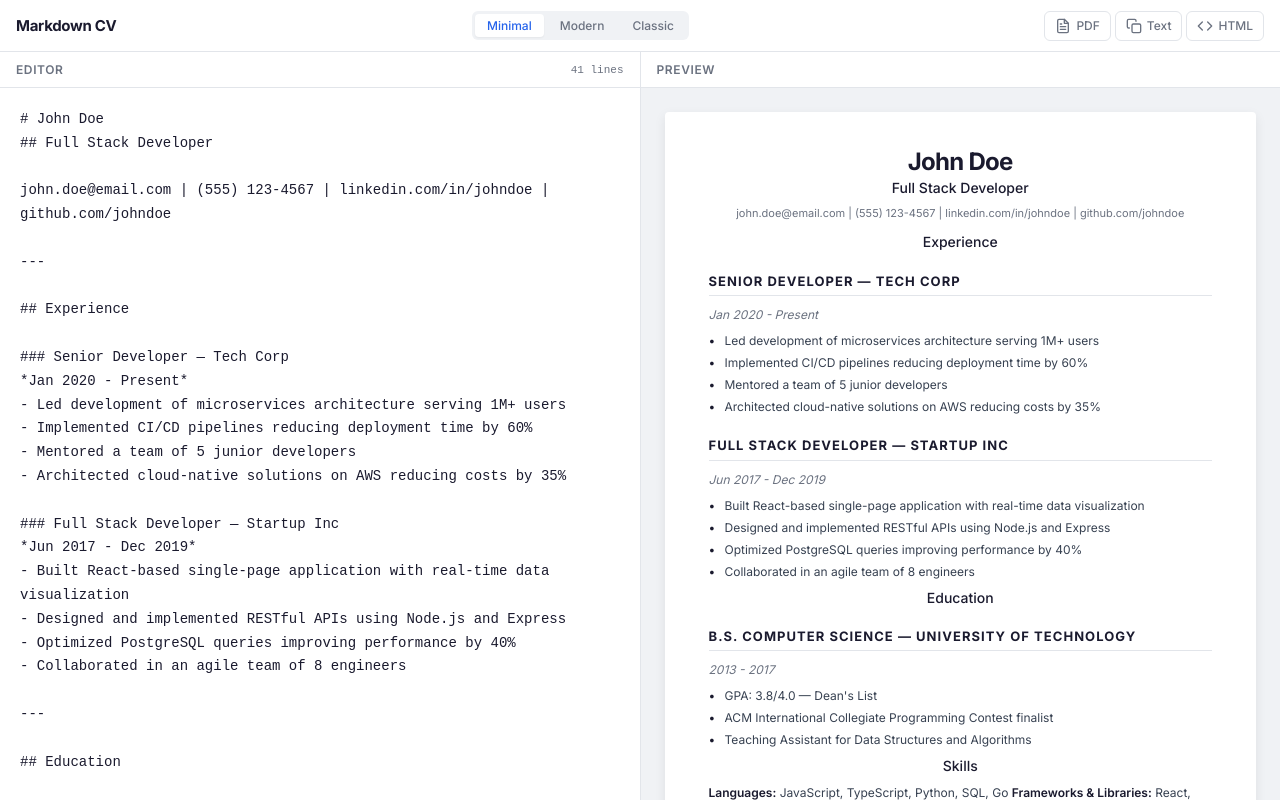
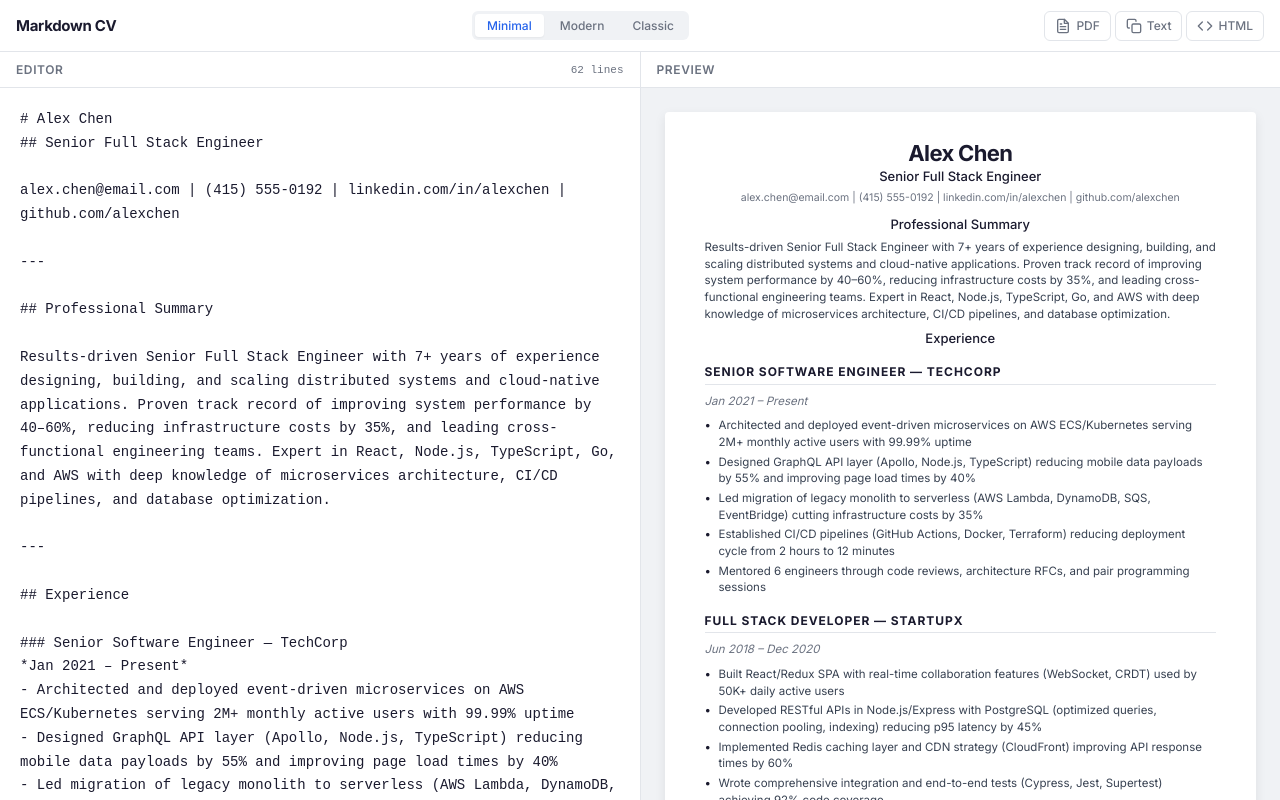
Before and after one commit to codexfang/markdown-cv, a React (Vite) app: page / in a window 1280 px wide. Built offline with nearby package versions, Linux system fonts and the light colour scheme.

Commit message:
improve base resume: add Professional Summary, more keywords/metrics, compact one-page spacing; add MIT license

```diff
--- a/src/App.jsx
+++ b/src/App.jsx
@@ -6,47 +6,68 @@ import ExportPanel from './components/ExportPanel'
 import { loadContent, saveContent, loadTemplate, saveTemplate } from './utils/storage'
 import './styles/index.css'
 
-const DEFAULT_CONTENT = `# John Doe
-## Full Stack Developer
+const DEFAULT_CONTENT = `# Alex Chen
+## Senior Full Stack Engineer
 
-john.doe@email.com | (555) 123-4567 | linkedin.com/in/johndoe | github.com/johndoe
+alex.chen@email.com | (415) 555-0192 | linkedin.com/in/alexchen | github.com/alexchen
+
+---
+
+## Professional Summary
+
+Results-driven Senior Full Stack Engineer with 7+ years of experience designing, building, and scaling distributed systems and cloud-native applications. Proven track record of improving system performance by 40–60%, reducing infrastructure costs by 35%, and leading cross-functional engineering teams. Expert in React, Node.js, TypeScript, Go, and AWS with deep knowledge of microservices architecture, CI/CD pipelines, and database optimization.
 
 ---
 
 ## Experience
 
-### Senior Developer — Tech Corp
-*Jan 2020 - Present*
-- Led development of microservices architecture serving 1M+ users
-- Implemented CI/CD pipelines reducing deployment time by 60%
-- Mentored a team of 5 junior developers
-- Architected cloud-native solutions on AWS reducing costs by 35%
+### Senior Software Engineer — TechCorp
+*Jan 2021 – Present*
+- Architected and deployed event-driven microservices on AWS ECS/Kubernetes serving 2M+ monthly active users with 99.99% uptime
+- Designed GraphQL API layer (Apollo, Node.js, TypeScript) reducing mobile data payloads by 55% and improving page load times by 40%
+- Led migration of legacy monolith to serverless (AWS Lambda, DynamoDB, SQS, EventBridge) cutting infrastructure costs by 35%
+- Established CI/CD pipelines (GitHub Actions, Docker, Terraform) reducing deployment cycle from 2 hours to 12 minutes
+- Mentored 6 engineers through code reviews, architecture RFCs, and pair programming sessions
 
-### Full Stack Developer — Startup Inc
-*Jun 2017 - Dec 2019*
-- Built React-based single-page application with real-time data visualization
-- Designed and implemented RESTful APIs using Node.js and Express
-- Optimized PostgreSQL queries improving performance by 40%
-- Collaborated in an agile team of 8 engineers
+### Full Stack Developer — StartupX
+*Jun 2018 – Dec 2020*
+- Built React/Redux SPA with real-time collaboration features (WebSocket, CRDT) used by 50K+ daily active users
+- Developed RESTful APIs in Node.js/Express with PostgreSQL (optimized queries, connection pooling, indexing) reducing p95 latency by 45%
+- Implemented Redis caching layer and CDN strategy (CloudFront) improving API response times by 60%
+- Wrote comprehensive integration and end-to-end tests (Cypress, Jest, Supertest) achieving 92% code coverage
+- Collaborated in agile (Scrum) cross-functional pod of 8 engineers, designers, and product managers
+
+### Junior Developer — DevLab
+*Sep 2016 – May 2018*
+- Contributed to Python/Flask monolith serving 100K+ requests per day; reduced technical debt through strategic refactoring
+- Automated data processing pipelines with Apache Airflow and Python, reducing manual reporting effort by 20 hours per week
+- Built internal monitoring dashboards using React, D3.js, and Prometheus/Grafana
 
 ---
 
 ## Education
 
-### B.S. Computer Science — University of Technology
-*2013 - 2017*
-- GPA: 3.8/4.0 — Dean's List
-- ACM International Collegiate Programming Contest finalist
-- Teaching Assistant for Data Structures and Algorithms
+### M.S. Computer Science — Stanford University
+*2014 – 2016*
+- Research focus: Distributed Systems and Fault Tolerance
+- Graduate Teaching Assistant: Advanced Algorithms (CS 161)
+
+### B.S. Computer Science — UC Berkeley
+*2010 – 2014*
+- GPA: 3.85/4.0 — Dean's List, EECS Honors Program
+- Undergraduate Research Assistant: Database Systems Lab
 
 ---
 
 ## Skills
 
-**Languages:** JavaScript, TypeScript, Python, SQL, Go
-**Frameworks & Libraries:** React, Node.js, Express, Next.js, Tailwind CSS
-**Tools & Platforms:** Git, Docker, AWS, Kubernetes, CI/CD, Linux
-**Databases:** PostgreSQL, MongoDB, Redis`
+**Languages:** TypeScript, JavaScript, Python, Go, Java, SQL, GraphQL, HTML/CSS
+**Frontend:** React, Next.js, Redux, Tailwind CSS, D3.js, WebSocket
+**Backend & APIs:** Node.js, Express, Apollo, Fastify, REST, GraphQL, gRPC
+**Cloud & Infrastructure:** AWS (ECS, Lambda, DynamoDB, SQS, S3, CloudFront), Docker, Kubernetes, Terraform, GitHub Actions
+**Databases:** PostgreSQL, MongoDB, Redis, DynamoDB, Elasticsearch
+**Observability:** Prometheus, Grafana, OpenTelemetry, Datadog, Sentry
+**Practices:** Microservices, Event-Driven Architecture, CQRS, TDD, Agile/Scrum`
 
 export default function App() {
   const [content, setContent] = useState('')
--- a/src/styles/index.css
+++ b/src/styles/index.css
@@ -222,15 +222,15 @@ body {
 }
 
 .resume-content {
-  padding: 40px 48px;
-  font-size: 13px;
-  line-height: 1.6;
+  padding: 32px 44px;
+  font-size: 12.5px;
+  line-height: 1.5;
   color: #374151;
 }
 
 /* ===== Resume Typography ===== */
 .resume-name {
-  font-size: 28px;
+  font-size: 26px;
   font-weight: 700;
   color: var(--text-primary);
   letter-spacing: -0.03em;
@@ -239,32 +239,32 @@ body {
 }
 
 .resume-title {
-  font-size: 15px;
+  font-size: 14px;
   font-weight: 500;
   color: var(--accent);
-  margin-bottom: 8px;
+  margin-bottom: 6px;
   line-height: 1.3;
 }
 
 .resume-contact {
-  font-size: 12px;
+  font-size: 11.5px;
   color: var(--text-secondary);
-  margin-bottom: 12px;
-  line-height: 1.5;
+  margin-bottom: 10px;
+  line-height: 1.4;
 }
 
 .resume-divider {
   border: none;
   border-top: 1px solid var(--border);
-  margin: 16px 0;
+  margin: 12px 0;
 }
 
 .resume-section-title {
-  font-size: 14px;
+  font-size: 13px;
   font-weight: 600;
   color: var(--text-primary);
-  margin-top: 16px;
-  margin-bottom: 8px;
+  margin-top: 12px;
+  margin-bottom: 6px;
   letter-spacing: 0.02em;
 }
 
@@ -284,8 +284,8 @@ body {
 
 .resume-list li {
   position: relative;
-  padding-left: 16px;
-  margin-bottom: 4px;
+  padding-left: 14px;
+  margin-bottom: 3px;
 }
 
 .resume-list li::before {
@@ -314,38 +314,38 @@ body {
 
 /* Minimal - Clean ATS-style */
 .template-minimal .resume-content {
-  padding: 36px 44px;
-  font-size: 12px;
-  line-height: 1.5;
+  padding: 28px 40px;
+  font-size: 11.5px;
+  line-height: 1.45;
 }
 
 .template-minimal .resume-name {
-  font-size: 24px;
+  font-size: 22px;
   font-weight: 700;
   text-align: center;
 }
 
 .template-minimal .resume-title {
   text-align: center;
-  font-size: 14px;
+  font-size: 13px;
   color: var(--text-primary);
   font-weight: 500;
 }
 
 .template-minimal .resume-contact {
   text-align: center;
-  font-size: 11px;
+  font-size: 10.5px;
 }
 
 .template-minimal .resume-section-title {
-  font-size: 13px;
+  font-size: 12px;
   font-weight: 700;
   text-transform: uppercase;
   letter-spacing: 0.08em;
   border-bottom: 1px solid var(--border);
-  padding-bottom: 4px;
-  margin-top: 20px;
-  margin-bottom: 10px;
+  padding-bottom: 3px;
+  margin-top: 16px;
+  margin-bottom: 8px;
 }
 
 .template-minimal .resume-divider {
@@ -359,17 +359,17 @@ body {
 
 /* Modern - Professional spacing */
 .template-modern .resume-content {
-  padding: 44px 52px;
+  padding: 36px 48px;
 }
 
 .template-modern .resume-name {
-  font-size: 32px;
+  font-size: 28px;
   font-weight: 800;
   color: #111827;
 }
 
 .template-modern .resume-title {
-  font-size: 16px;
+  font-size: 15px;
   font-weight: 600;
   color: var(--accent);
   margin-bottom: 4px;
@@ -377,29 +377,29 @@ body {
 
 .template-modern .resume-contact {
   display: flex;
-  gap: 16px;
+  gap: 14px;
   flex-wrap: wrap;
-  font-size: 12px;
-  margin-bottom: 16px;
+  font-size: 11.5px;
+  margin-bottom: 12px;
 }
 
 .template-modern .resume-section-title {
-  font-size: 14px;
+  font-size: 13px;
   font-weight: 700;
   color: #111827;
-  margin-top: 20px;
-  margin-bottom: 8px;
+  margin-top: 16px;
+  margin-bottom: 6px;
   border-bottom: 2px solid var(--accent);
-  padding-bottom: 6px;
+  padding-bottom: 5px;
 }
 
 .template-modern .resume-list {
-  margin-bottom: 12px;
+  margin-bottom: 10px;
 }
 
 .template-modern .resume-list li {
-  margin-bottom: 6px;
-  padding-left: 18px;
+  margin-bottom: 4px;
+  padding-left: 16px;
 }
 
 .template-modern .resume-list li::before {
@@ -421,11 +421,11 @@ body {
 }
 
 .template-classic .resume-content {
-  padding: 40px 48px;
+  padding: 32px 44px;
 }
 
 .template-classic .resume-name {
-  font-size: 26px;
+  font-size: 24px;
   font-weight: 700;
   font-family: Georgia, 'Times New Roman', serif;
   text-align: center;
@@ -433,7 +433,7 @@ body {
 
 .template-classic .resume-title {
   text-align: center;
-  font-size: 14px;
+  font-size: 13px;
   font-weight: 400;
   text-transform: uppercase;
   letter-spacing: 0.1em;
@@ -443,23 +443,23 @@ body {
 
 .template-classic .resume-contact {
   text-align: center;
-  font-size: 11px;
+  font-size: 10.5px;
   font-style: italic;
   border-bottom: 1px solid #d1d5db;
-  padding-bottom: 12px;
-  margin-bottom: 12px;
+  padding-bottom: 10px;
+  margin-bottom: 10px;
 }
 
 .template-classic .resume-section-title {
-  font-size: 13px;
+  font-size: 12px;
   font-weight: 700;
   font-family: Georgia, serif;
   text-transform: uppercase;
   letter-spacing: 0.12em;
-  margin-top: 20px;
-  margin-bottom: 10px;
+  margin-top: 16px;
+  margin-bottom: 8px;
   border-bottom: 1px solid #d1d5db;
-  padding-bottom: 6px;
+  padding-bottom: 5px;
 }
 
 .template-classic .resume-list li::before {
@@ -570,28 +570,28 @@ body {
   }
 
   .resume-content {
-    padding: 24px 20px;
-    font-size: 12px;
+    padding: 20px 18px;
+    font-size: 11.5px;
   }
 
   .resume-name {
-    font-size: 22px;
+    font-size: 20px;
   }
 
   .resume-title {
-    font-size: 14px;
+    font-size: 13px;
   }
 
   .template-modern .resume-content {
-    padding: 28px 24px;
+    padding: 24px 20px;
   }
 
   .template-minimal .resume-content {
-    padding: 24px 20px;
+    padding: 20px 16px;
   }
 
   .template-classic .resume-content {
-    padding: 28px 24px;
+    padding: 24px 20px;
   }
 }
 
```
Also changed, not shown: 2 other files (tests, documents, lock files or other folders).
